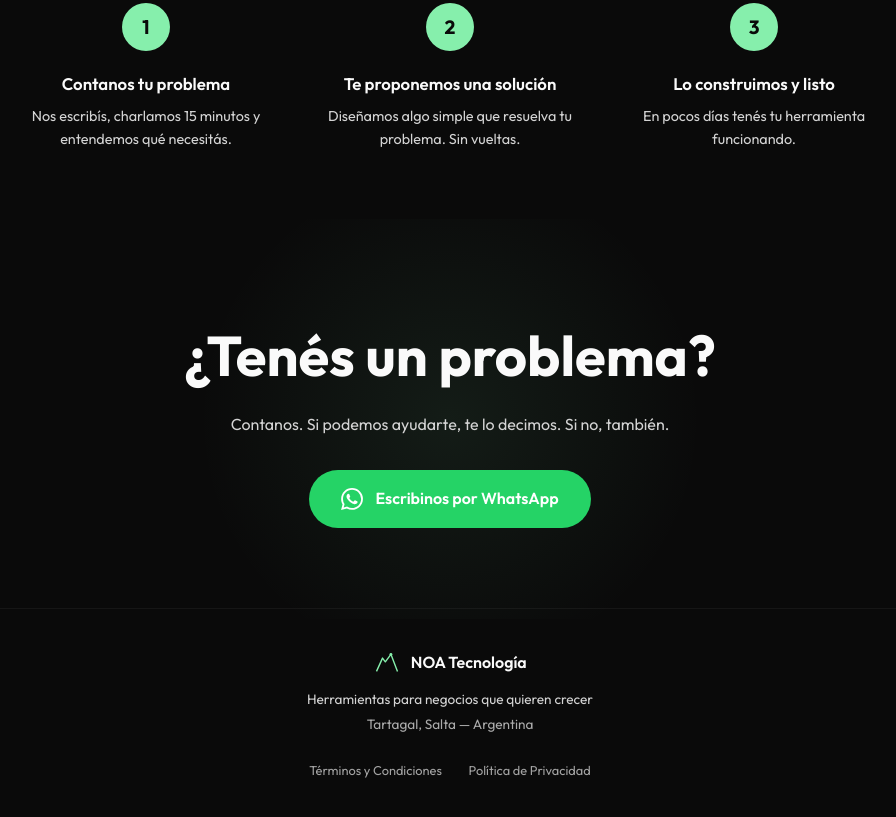
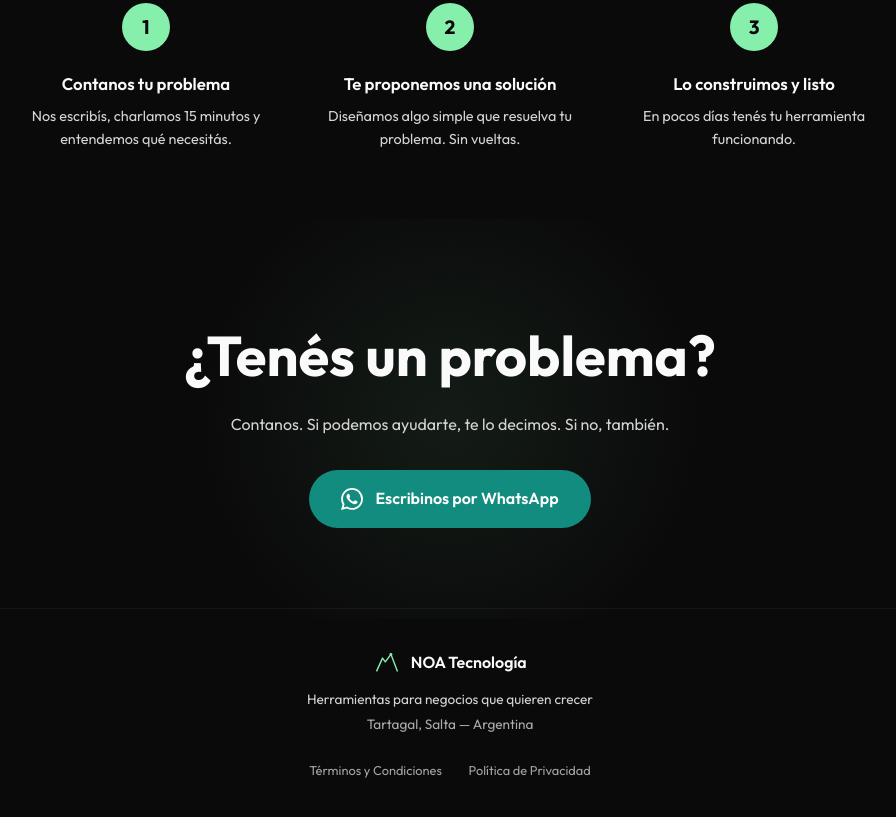
Before and after one commit to fc0lx/noatecnologia, a website: page index.html in a window 1280 px wide. Shown: the part 2199-3016 px from the top of the page, without its empty margins (190-1086 px from the left). Drawn offline with Linux system fonts and the light colour scheme.

Commit message:
change wpp color button

```diff
--- a/index.html
+++ b/index.html
@@ -478,7 +478,7 @@
             display: inline-flex;
             align-items: center;
             gap: 0.75rem;
-            background: #25D366;
+            background: #128C7E;
             color: white;
             padding: 1rem 2rem;
             border-radius: 100px;
@@ -491,7 +491,7 @@
 
         .whatsapp-btn:hover {
             transform: translateY(-3px);
-            box-shadow: 0 20px 40px rgba(37, 211, 102, 0.3);
+            box-shadow: 0 20px 40px rgba(18, 140, 126, 0.3);
         }
 
         .whatsapp-btn:focus {
```
